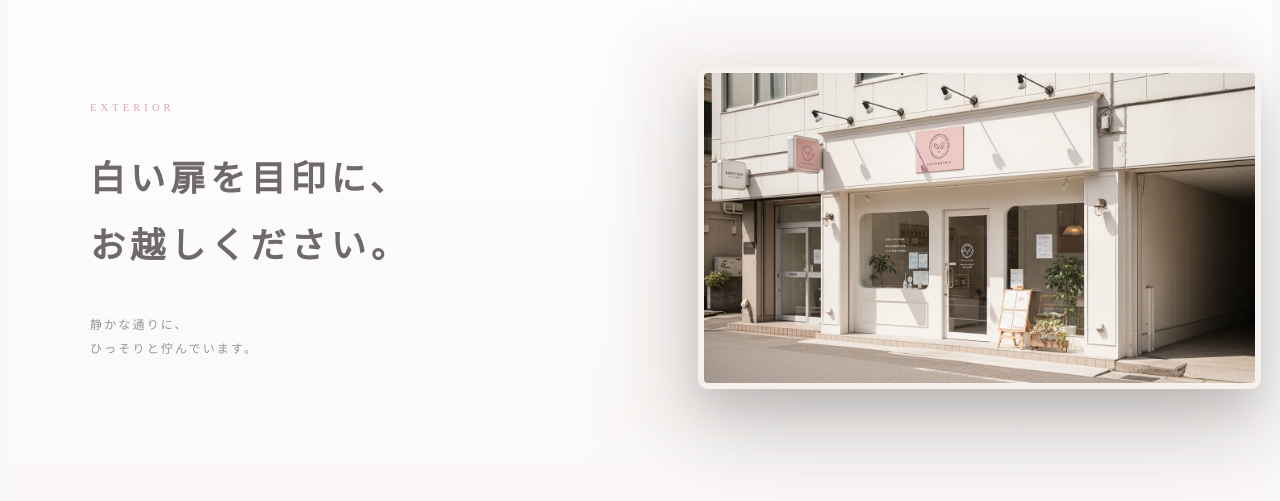
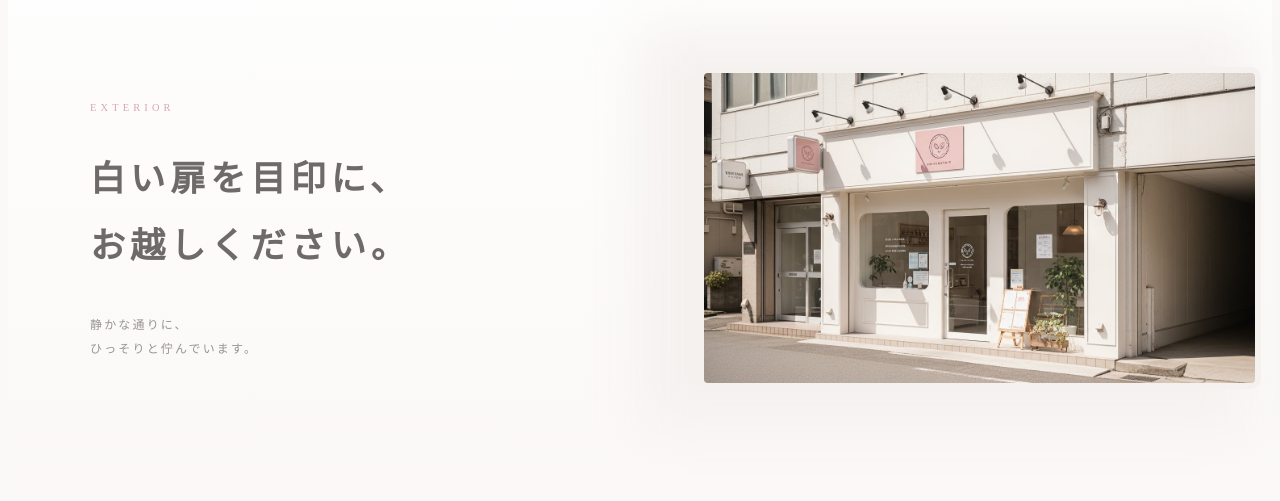
Before and after one commit to gushiyuu123-glitch/lilu, a React (Vite) app: page / in a window 1280 px wide. Shown: the part 10151-10652 px from the top of the page. Built offline with nearby package versions, Linux system fonts and the light colour scheme.

Commit message:
test: auto deploy check

```diff
--- a/src/styles/exterior.css
+++ b/src/styles/exterior.css
@@ -53,9 +53,6 @@
   background: #f4f1ef;
   padding: 6px;
   border-radius: 10px;
-   box-shadow:
-    0 46px 90px rgba(0,0,0,0.16),
-    0 18px 36px rgba(0,0,0,0.10);
 
   transition: transform 1.1s cubic-bezier(.22,.61,.36,1);
 }
```
